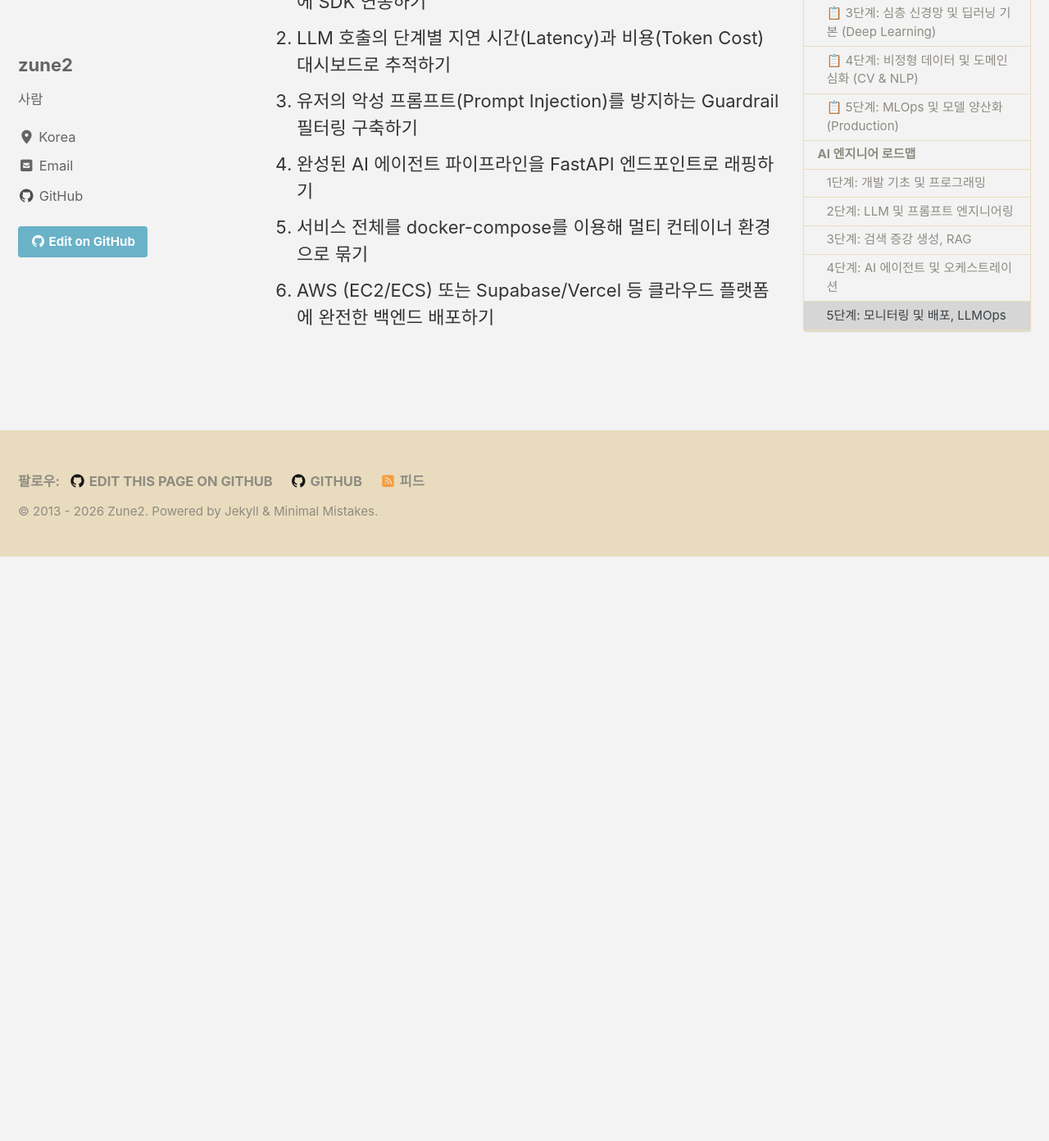
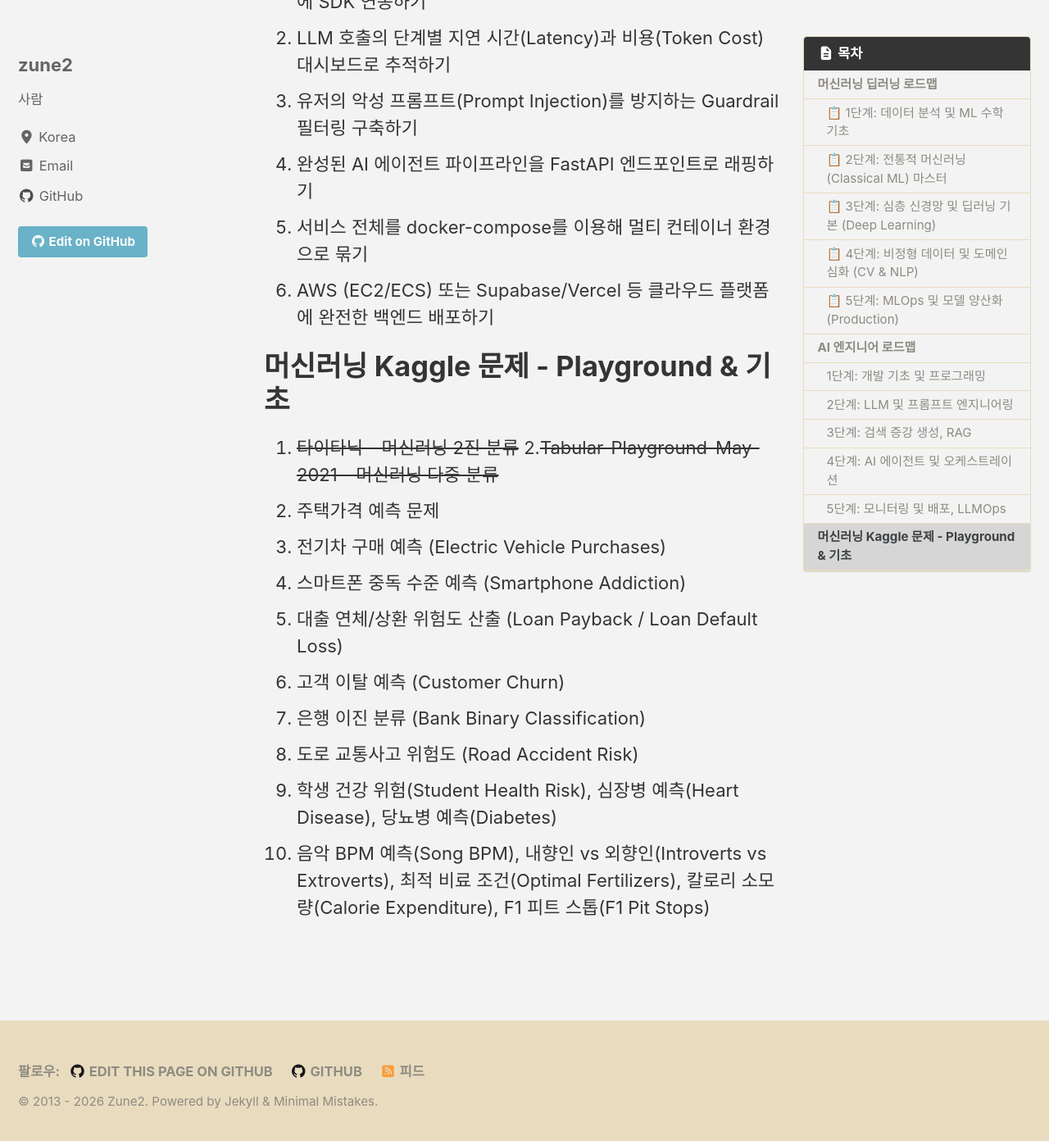
Before and after one commit to zune2/zune2.github.io, a Jekyll site: the page built from books.md, in a window 1280 px wide and 1400 px high, scrolled down 6154 px. Shown: the top 1392 px of the window at 82% size. Built offline with Jekyll 4.4.1, drawn with Linux system fonts in a browser that asks for light colours; cached includes are drawn as plain includes; before the commit the page ends 6833 px from its top, so only the background shows below that.

Commit message:
Update books.md

```diff
--- a/books.md
+++ b/books.md
@@ -112,3 +112,16 @@ read_time: true
 4. 완성된 AI 에이전트 파이프라인을 FastAPI 엔드포인트로 래핑하기
 5. 서비스 전체를 docker-compose를 이용해 멀티 컨테이너 환경으로 묶기
 6. AWS (EC2/ECS) 또는 Supabase/Vercel 등 클라우드 플랫폼에 완전한 백엔드 배포하기
+
+# 머신러닝 Kaggle 문제 - Playground & 기초
+1. ~~타이타닉 - 머신러닝 2진 분류~~
+2.~~Tabular-Playground-May-2021 - 머신러닝 다중 분류~~
+3. 주택가격 예측 문제
+4. 전기차 구매 예측 (Electric Vehicle Purchases)
+5. 스마트폰 중독 수준 예측 (Smartphone Addiction)
+6. 대출 연체/상환 위험도 산출 (Loan Payback / Loan Default Loss)
+7. 고객 이탈 예측 (Customer Churn)
+8. 은행 이진 분류 (Bank Binary Classification)
+9. 도로 교통사고 위험도 (Road Accident Risk)
+10. 학생 건강 위험(Student Health Risk), 심장병 예측(Heart Disease), 당뇨병 예측(Diabetes)
+11. 음악 BPM 예측(Song BPM), 내향인 vs 외향인(Introverts vs Extroverts), 최적 비료 조건(Optimal Fertilizers), 칼로리 소모량(Calorie Expenditure), F1 피트 스톱(F1 Pit Stops)
```
